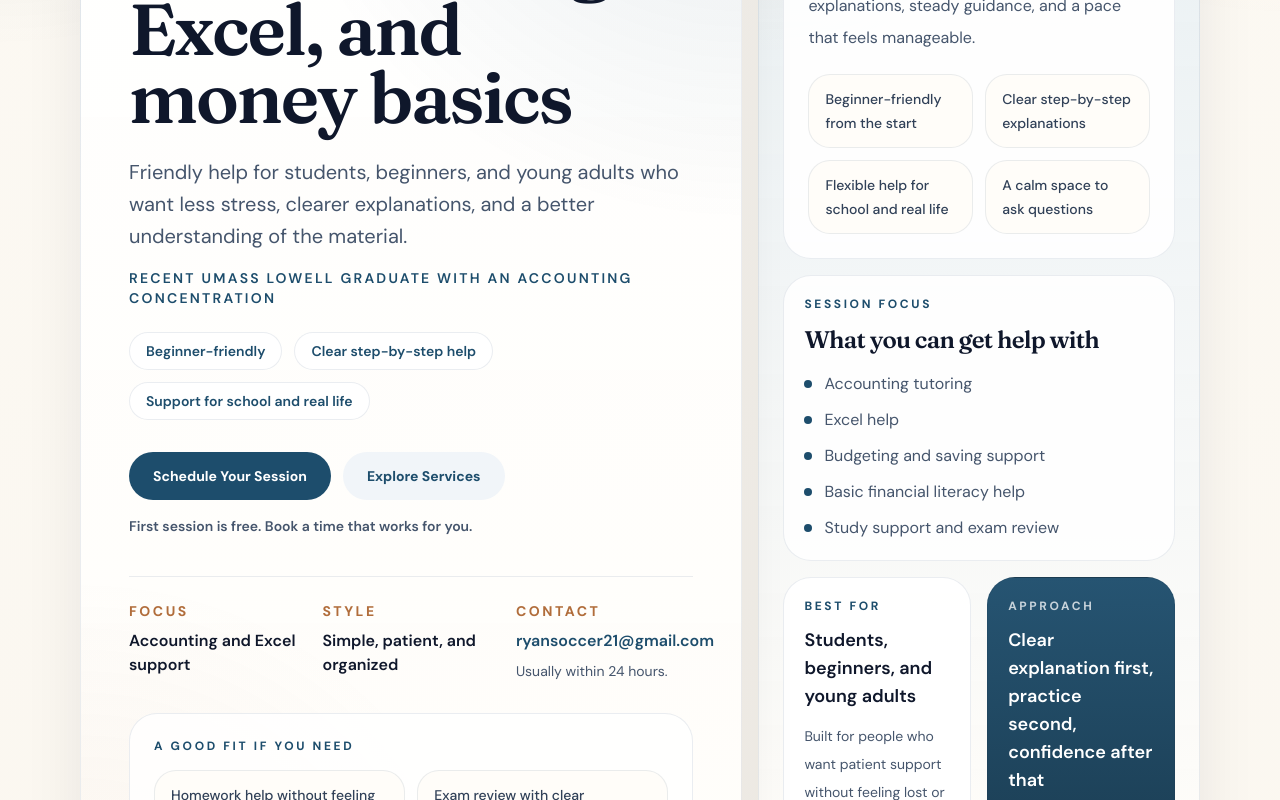
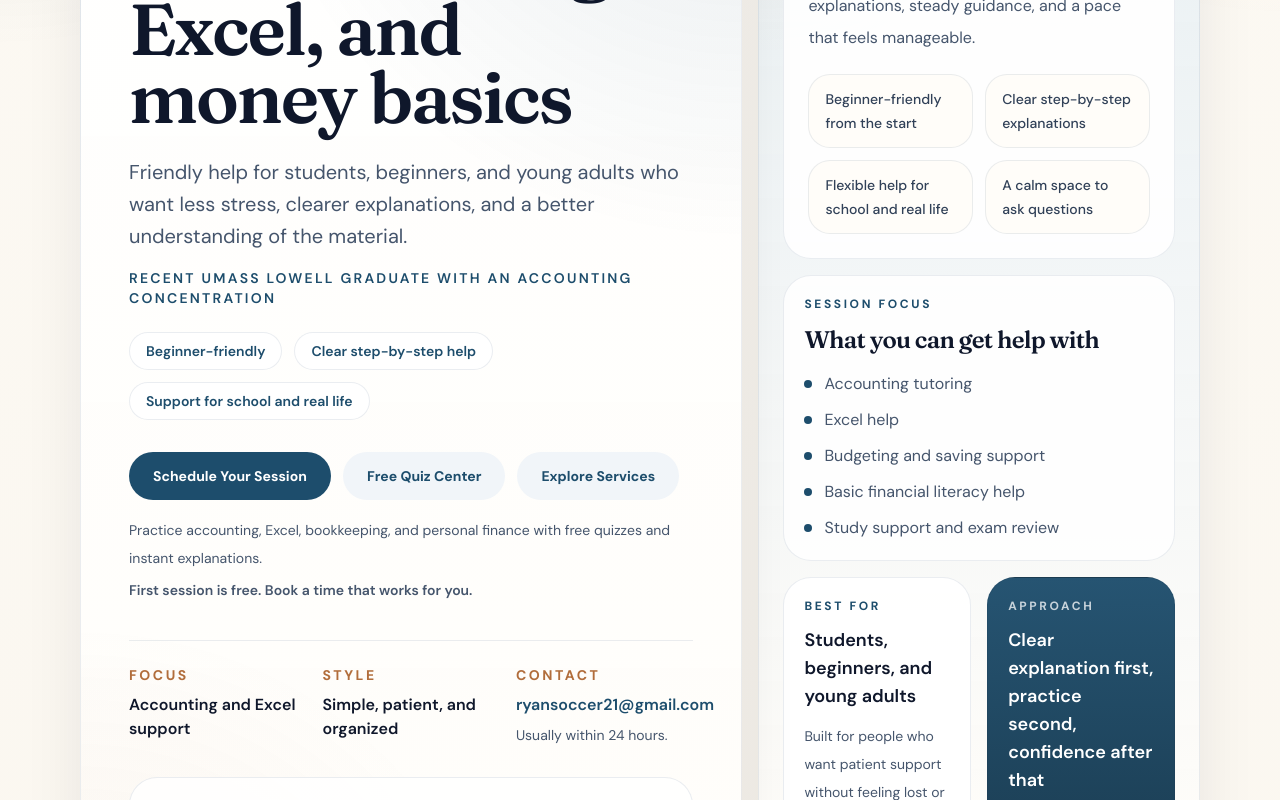
Before and after one commit to ryansoccer21-oss/accounting-made-simple, a Next.js app: page / in a window 1280 px wide. Shown: the part 405-1205 px from the top of the page. Built offline with nearby package versions, Linux system fonts and the light colour scheme.

Commit message:
Add homepage Quiz Center CTA

```diff
--- a/components/home-hero.js
+++ b/components/home-hero.js
@@ -1,5 +1,5 @@
 import Link from "next/link";
-import { contactInfo, heroBadges, serviceTopics, whoIHelp } from "../lib/site-data";
+import { contactInfo, heroBadges, quizCenterUrl, serviceTopics, whoIHelp } from "../lib/site-data";
 
 export default function HomeHero() {
   return (
@@ -43,11 +43,22 @@ export default function HomeHero() {
             >
               Schedule Your Session
             </a>
+            <a
+              className="cta-secondary"
+              href={quizCenterUrl}
+              rel="noreferrer"
+              target="_blank"
+            >
+              Free Quiz Center
+            </a>
             <Link className="cta-secondary" href="/services">
               Explore Services
             </Link>
           </div>
-          <p className="mt-4 text-sm font-semibold text-slate-600">
+          <p className="mt-4 max-w-2xl text-sm leading-7 text-slate-600">
+            Practice accounting, Excel, bookkeeping, and personal finance with free quizzes and instant explanations.
+          </p>
+          <p className="mt-2 text-sm font-semibold text-slate-600">
             First session is free. Book a time that works for you.
           </p>
           <div className="mt-10 grid gap-4 border-t border-[color:var(--line)] pt-6 sm:grid-cols-3">
```
